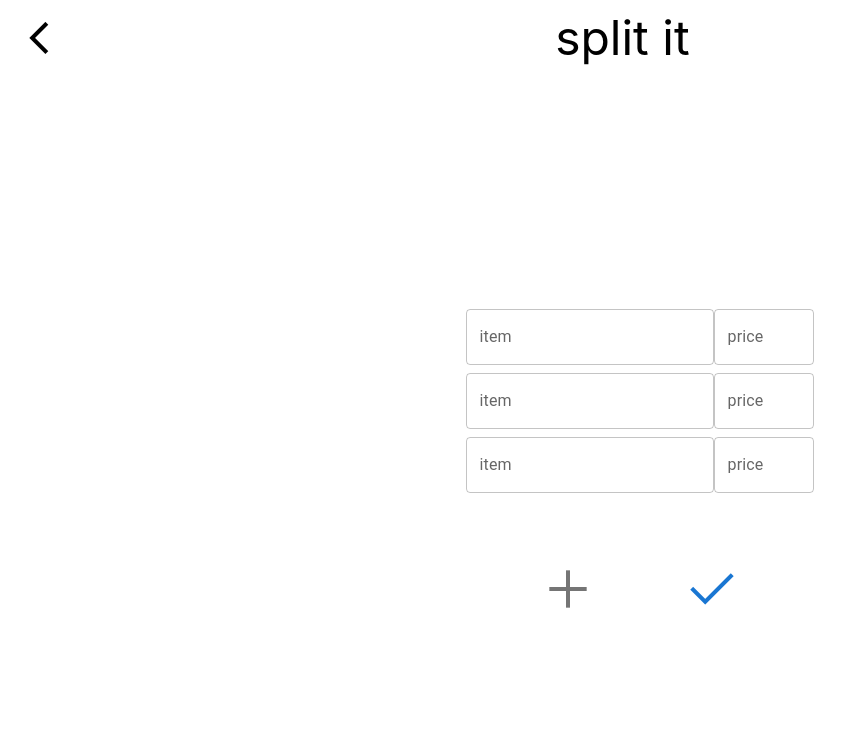
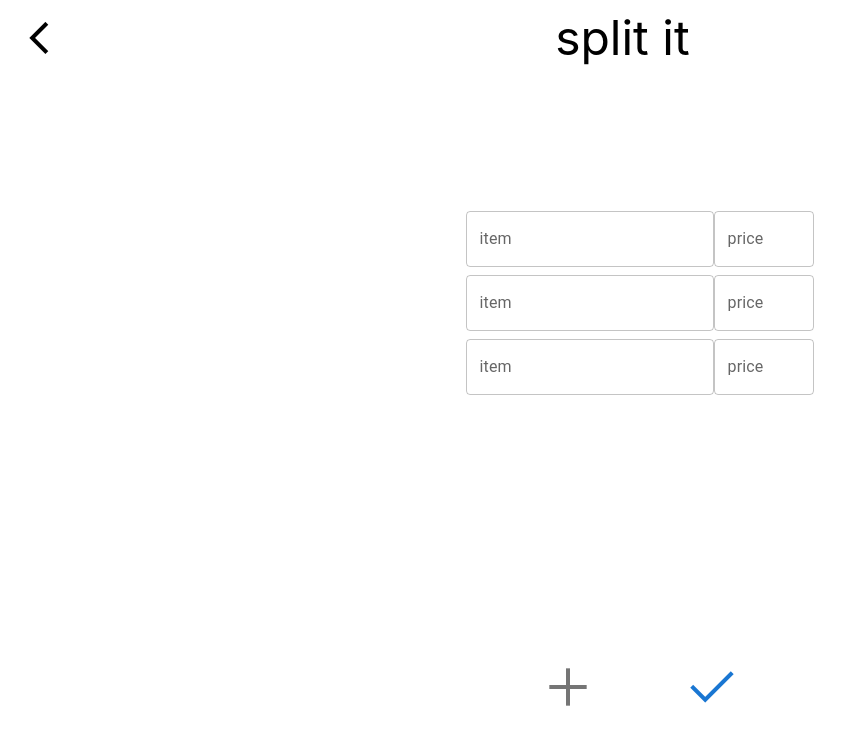
Before and after one commit to exing1/split-it, a React (Create React App) app: page /input in a window 1280 px wide. Shown: the top 744 px of the page, without its empty margins (0-847 px from the left). Built offline with nearby package versions, Linux system fonts and the light colour scheme.

Commit message:
beautiful scrolling fade and scroll to bottom

```diff
--- a/src/App.css
+++ b/src/App.css
@@ -53,13 +53,30 @@
 }
 
 .input-opt {
+  z-index: 1;
   padding: 36px;
 }
 
+#input-tail {
+  height: 32px;
+  margin-bottom: 64px;
+}
+
 #text-inputs {
-  padding: 16px;
-  max-height: 60%;
-  overflow-y: auto;
+  padding: 0 16px;
+  margin: 16px;
+  min-height: 60%;
+  max-height: 80%;
+  overflow-y: scroll;
+  mask-image: linear-gradient(to bottom, transparent 0, black var(--top-mask-size, 0), black calc(100% - var(--bottom-mask-size, 0)), transparent 100%);
+}
+
+#text-inputs.is-top-overflowing {
+  --top-mask-size: 48px;
+}
+
+#text-inputs.is-bottom-overflowing {
+  --bottom-mask-size: 48px;
 }
 
 #file-upload {
--- a/src/pages/Input.js
+++ b/src/pages/Input.js
@@ -24,6 +24,9 @@ export default function Input() {
     const addBox = () => {
         setInputs([...inputs, <InputBox key={count.current} count={count.current}/>]);
         count.current++;
+        console.log(document.getElementById("input-tail"))
+        const tail = document.getElementById("input-tail")
+        tail.scrollIntoView({behavior: "smooth"});
     }
 
     const submit = () => {
@@ -40,8 +43,9 @@ export default function Input() {
         <>
         <TopBar prev="/"/>
         <div className="box">
-            <div id="text-inputs">
+            <div id="text-inputs" onScroll={(e) => setClasses(e.currentTarget)}>
                 {inputs}
+                <div id="input-tail"/>
             </div>
             <Stack className="input-opt" direction="row" spacing={8}>
                 <IconButton onClick={addBox}>
@@ -55,6 +59,23 @@ export default function Input() {
         </>
     )
 }
+
+const setClasses = (el) => {
+    const isScrollable = el.scrollHeight > el.clientHeight;
+
+    // GUARD: If element is not scrollable, remove all classes
+    if (!isScrollable) {
+      el.classList.remove('is-bottom-overflowing', 'is-top-overflowing');
+      return;
+    }
+
+    // Otherwise, the element is overflowing!
+    // Now we just need to find out which direction it is overflowing to (can be both)
+    const isScrolledToBottom = el.scrollHeight <= el.clientHeight + el.scrollTop;
+    const isScroledlToTop = el.scrollTop === 0;
+    el.classList.toggle('is-bottom-overflowing', !isScrolledToBottom);
+    el.classList.toggle('is-top-overflowing', !isScroledlToTop);
+  }
 
 const store = (e, i, s) => {
     if (e.target.value) {
```
